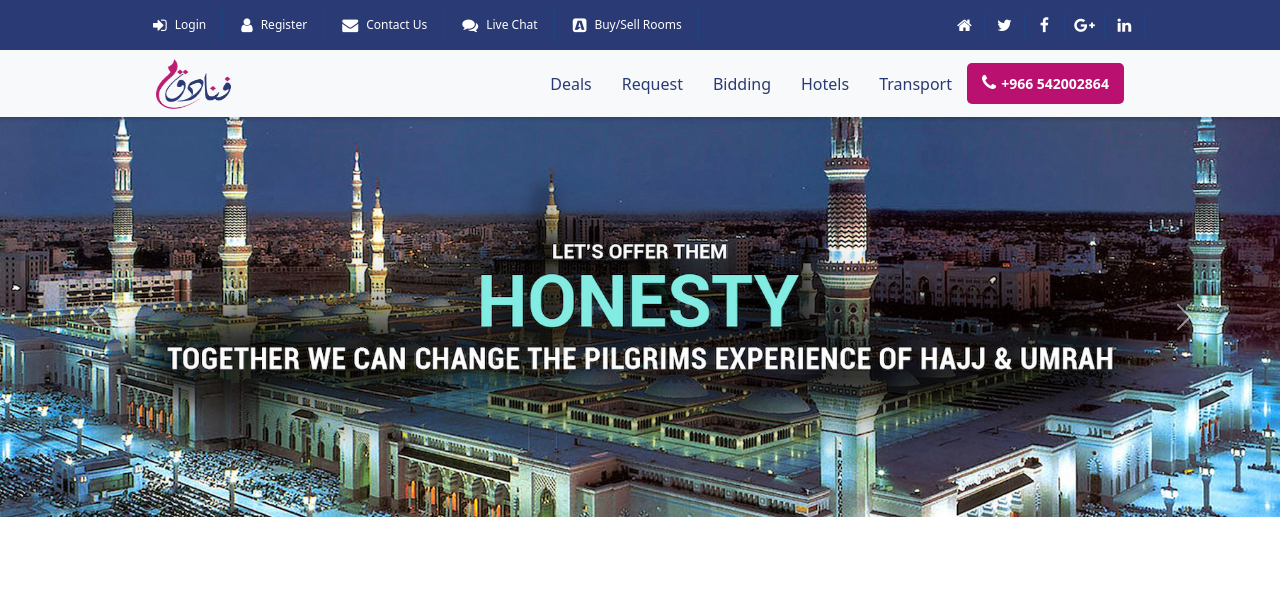
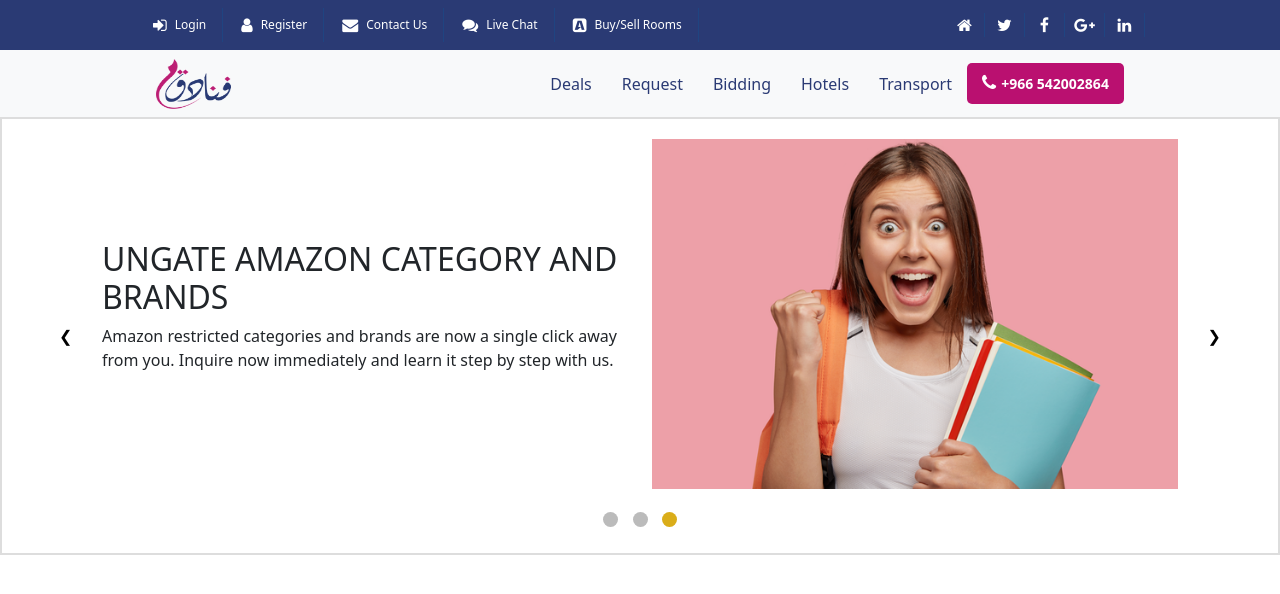
Before and after one commit to AyeshahKhalid/Webnet_Pakistan, a plain HTML site: page index.html in a window 1280 px wide. Drawn offline with nearby package versions, Linux system fonts and the light colour scheme.

Commit message:
creates custom slider using javascript

```diff
--- a/css/style.css
+++ b/css/style.css
@@ -90,6 +90,15 @@
 
 
 }
+@media (max-width: 770px) {
+    .slide h2 {
+       font-size: 16px ;
+    }
+    .slide p {
+       font-size: 11px ;
+    }
+
+}
 @media (max-width: 999px) {
     .offcanvas-body .d-none{
         display: block !important;
@@ -114,3 +123,63 @@
         justify-content: space-between !important;
   }
 }
+
+/* slider */
+.slider {
+    position: relative;
+    width: 100%;
+    border: 2px solid #ddd;
+}
+
+.slides {
+    display: flex;
+    transition: transform 0.5s ease-in-out;
+}
+
+.slide {
+    min-width: 100%;
+    display: flex;
+    align-items: center;
+    padding: 20px;
+}
+.slide img {
+    width: 100%;
+    height: auto;
+}
+
+.navigation {
+    position: absolute;
+    top: 50%;
+    right: 4%;
+    width: 92%;
+    display: flex;
+    justify-content: space-between;
+    transform: translateY(-50%);
+}
+
+.navigation button {
+    background: none;
+    border: none;
+    color: black;
+    cursor: pointer;
+}
+
+.dots {
+    text-align: center;
+    margin-bottom: 20px;
+}
+
+.dot {
+    display: inline-block;
+    width: 15px;
+    height: 15px;
+    margin: 0 5px;
+    background-color: #bbb;
+    border-radius: 50%;
+    cursor: pointer;
+
+}
+
+.dot.active-dot {
+    background-color: #daad19;
+}
--- a/index.html
+++ b/index.html
@@ -136,7 +136,7 @@
         </div>
     </nav>
     <!----------------------------- carousel -------------------------------->
-    <div id="carouselExampleFade" class="carousel slide carousel-fade">
+    <!-- <div id="carouselExampleFade" class="carousel slide carousel-fade">
         <div class="carousel-inner">
             <div class="carousel-item active">
                 <img src="./images/slide1.jpg" class="d-block w-100" alt="slide1">
@@ -156,7 +156,60 @@
             <span class="carousel-control-next-icon" aria-hidden="true"></span>
             <span class="visually-hidden">Next</span>
         </button>
+    </div> -->
+
+
+    <!----------------------------- Slider Animation -------------------------------->
+
+
+    <div class="slider">
+        <div class="slides container">
+            <div class="slide row" id="slide1">
+                <div class="col-6">
+                    <h2>Payoneer of Amazon Compliance</h2>
+                    <p>Leading provider of Amazon Compliance Services in Pakistan. We specialize in helping businesses navigate the complex and ever-changing landscape of Amazon's policies and requirements</p>
+                </div>
+                <div class="col-6">
+                    <img src="./images/slide5.png" class="img-fluid" alt="Slide 5">
+                </div>
+
+            </div>
+            <div class="slide row" id="slide2">
+                <div class="col-6">
+                    <h2>USA LLC FORMATION WITH MENTIORSHIP</h2>
+                    <p>With our LLC formation services in USA, you'll benefit from fast turnaround times, expert advice, and personalized support every step of the way</p>
+                </div>
+                <div class="col-6">
+                    <img src="./images/slide6.jpg" class="img-fluid" alt="Slide 6">
+                </div>
+
+            </div>
+            <div class="slide row" id="slide3">
+                <div class="col-6">
+                    <h2>UNGATE AMAZON CATEGORY AND BRANDS</h2>
+                    <p>Amazon restricted categories and brands are now a single click away from you. Inquire now immediately and learn it step by step with us.</p>
+                </div>
+                <div class="col-6">
+                    <img src="./images/slide7.jpg" class="img-fluid" alt="Slide 7">
+                </div>
+
+            </div>
+        </div>
+        <div class="navigation">
+            <button class="prev" onclick="moveSlide(-1)">&#10094;</button>
+            <button class="next" onclick="moveSlide(1)">&#10095;</button>
+        </div>
+        <div class="dots">
+            <span class="dot" onclick="currentSlide(1)"></span>
+            <span class="dot" onclick="currentSlide(2)"></span>
+            <span class="dot" onclick="currentSlide(3)"></span>
+        </div>
     </div>
+
+
+
+
+    <script src="./js/script.js"></script>
     <script src="https://cdn.jsdelivr.net/npm/bootstrap@5.3.3/dist/js/bootstrap.bundle.min.js"
         integrity="sha384-YvpcrYf0tY3lHB60NNkmXc5s9fDVZLESaAA55NDzOxhy9GkcIdslK1eN7N6jIeHz"
         crossorigin="anonymous"></script>
--- /dev/null
+++ b/js/script.js
@@ -0,0 +1,39 @@
+let slideIndex = 1;
+let timer;
+
+displaySlides(slideIndex);
+
+function moveSlide(n) {
+    clearTimeout(timer);
+    displaySlides(slideIndex += n);
+}
+
+function currentSlide(n) {
+    clearTimeout(timer);
+    displaySlides(slideIndex = n);
+}
+
+function displaySlides(n) {
+    let slides = document.getElementsByClassName("slide");
+    let dots = document.getElementsByClassName("dot");
+    console.log(slides.length,n);
+    if (n > slides.length) {
+        slideIndex = 1
+    }
+    if (n < 1) {
+        slideIndex = slides.length
+    }
+
+    for (let i = 0; i < slides.length; i++) {
+        slides[i].style.display = "none";
+        // slides[i].style.border = "1px solid red";
+    }
+
+    for (let i = 0; i < dots.length; i++) {
+        dots[i].className = dots[i].className.replace("active-dot", "");
+    }
+
+    slides[slideIndex - 1].style.display = "flex";
+    dots[slideIndex - 1].className += " active-dot";
+    timer = setTimeout(() => moveSlide(1), 2000);
+}
```
Also changed, not shown: images/slide5.png (added), images/slide6.jpg (added), images/slide7.jpg (added).
